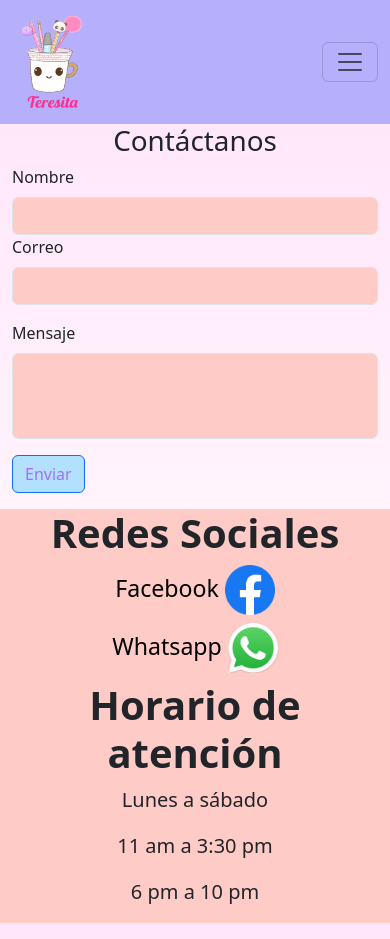
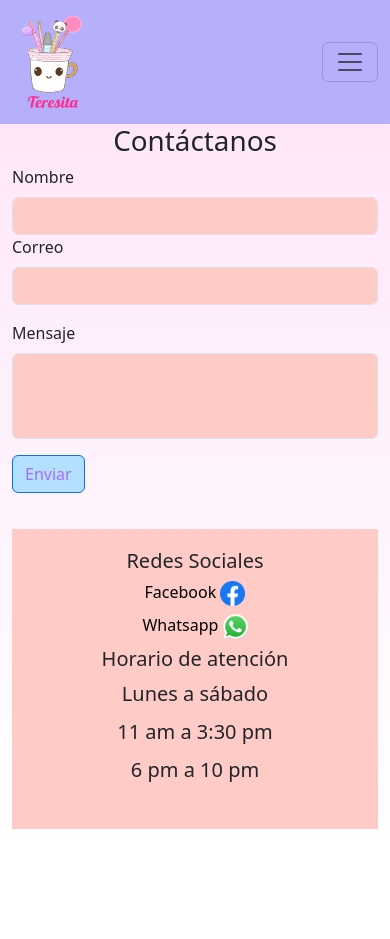
Before and after one commit to JorgeESala/teresita-shop, a website built with Vite: page src/assets/pages/Contacto.html in a window 390 px wide. After the commit the page ends 844 px from the top, so only its background shows below. Built offline with nearby package versions, Linux system fonts and the light colour scheme.

Commit message:
ci:Nueva rama responsive contactanos

```diff
--- a/src/assets/css/style.css
+++ b/src/assets/css/style.css
@@ -9,3 +9,12 @@
 textarea {
   resize: none;
 }
+.redes-sociales {
+  margin-top: 20px; /* Agrega margen superior en todos los tamaños de pantalla */
+}
+
+@media (min-width: 992px) {
+  .redes-sociales {
+      margin-left: 80px; /* Mantiene el margen izquierdo solo en dispositivos grandes */
+  }
+}
--- a/src/assets/pages/Contacto.html
+++ b/src/assets/pages/Contacto.html
@@ -58,8 +58,8 @@
                             </ul>
                         </li>
                         <li class="nav-item">
-                            <a class="nav-link" aria-disabled="true" href="./Nosotros.html">Sobre
-                                nosotros</a>
+                            <a class="nav-link" aria-disabled="true" href="./Nosotros.html">
+                                Nosotros</a>
                         </li>
                         <li class="nav-item">
                             <a class="nav-link active" aria-disabled="true" href="./Contacto.html">Contacto</a>
@@ -85,47 +85,40 @@
     <main class="container">
         <h1 class="text-center">Contáctanos</h1>
 
+        <!-- Formulario de contacto y redes sociales -->
+        <div class="row">
             <!-- Formulario de contacto -->
-        <div class="row">
-            <form netlify class="col-xs-2 col-sm-4 col-md-6">
+            <div class="col-xs-2 col-sm-8 col-md-6">
+                <form netlify>
                     <div class="mb-3">
-
                         <label for="name" class="form-label">Nombre</label>
-                    <input type="text" name="name" class="text-element form-control" id="name"
-                        aria-describedby="emailHelp">
-
+                        <input type="text" name="name" class="text-element form-control" id="name" aria-describedby="emailHelp">
                         <label for="exampleInputEmail1" class="form-label">Correo</label>
-                    <input type="email" name="email" class="text-element form-control" id="email"
-                        aria-describedby="emailHelp">
+                        <input type="email" name="email" class="text-element form-control" id="email" aria-describedby="emailHelp">
                     </div>
                     <div class="mb-3">
                         <label for="message" class="form-label">Mensaje</label>
-                    <textarea rows="3" name="message" type="textarea" class="form-control text-element"
-                        id="message"></textarea>
+                        <textarea rows="3" name="message" type="textarea" class="form-control text-element" id="message"></textarea>
                     </div>
                     <button id="enviar" type="submit" class="btn btn-primary mb-3">Enviar</button>
                 </form>
-            <div class="separador col-1"></div>
-
-            <!-- Redes sociales y horario de atención -->
-            <section class="col-xs-2 col-sm-3 col-md-4 text-element text-center">
-                <h2 class="text-center">Redes Sociales</h2>
-                <h3><a href="https://www.facebook.com/teresitakawai">Facebook  <img src="../img/facebook.png" width="50px" height="50px" alt="facebook"></a></h3>
-                <h3><a href="#">Whatsapp <img src="../img/whatsapp.png" width="50px" height="50px" alt="whatsapp"></a></h3>
-
-                <h2>Horario de atención</h2>
-                <p>Lunes a sábado</p>
-                <p>11 am a 3:30 pm</p>
-                <p>6 pm a 10 pm</p>
+            </div>
+            <!-- Sección de redes sociales y horario de atención -->
+           <div class="col-xs-12 col-sm-4 col-md-4 redes-sociales" >
+                <section class="text-element text-center" style="height: 300px">
+                    <h5 class="text-center" style="padding-top: 20px;">Redes Sociales</h5>
+                    <h6><a href="https://www.facebook.com/teresitakawai">Facebook  <img src="../img/facebook.png" width="25px" height="25px" alt="facebook"></a></h6>
+                    <h6><a href="#">Whatsapp <img src="../img/whatsapp.png" width="25px" height="25px" alt="whatsapp"></a></h6>
+                    <h5>Horario de atención</h5>
+                    <p class="mb-2">Lunes a sábado</p>
+                    <p class="mb-2">11 am a 3:30 pm</p>
+                    <p class="mb-2">6 pm a 10 pm</p>
                 </section>
-
-            <ul class="text-bg-warning rounded-1" id="error-message">
-
-            </ul>
             </div>
+        </div>
+    </main>
 
 
-    </main>
     <script src="../js/vaildar-contacto.js"></script>
     <script src="https://cdn.jsdelivr.net/npm/bootstrap@5.3.3/dist/js/bootstrap.bundle.min.js"
         integrity="sha384-YvpcrYf0tY3lHB60NNkmXc5s9fDVZLESaAA55NDzOxhy9GkcIdslK1eN7N6jIeHz"
```
Lines whose indentation alone changed are shown as unchanged.
